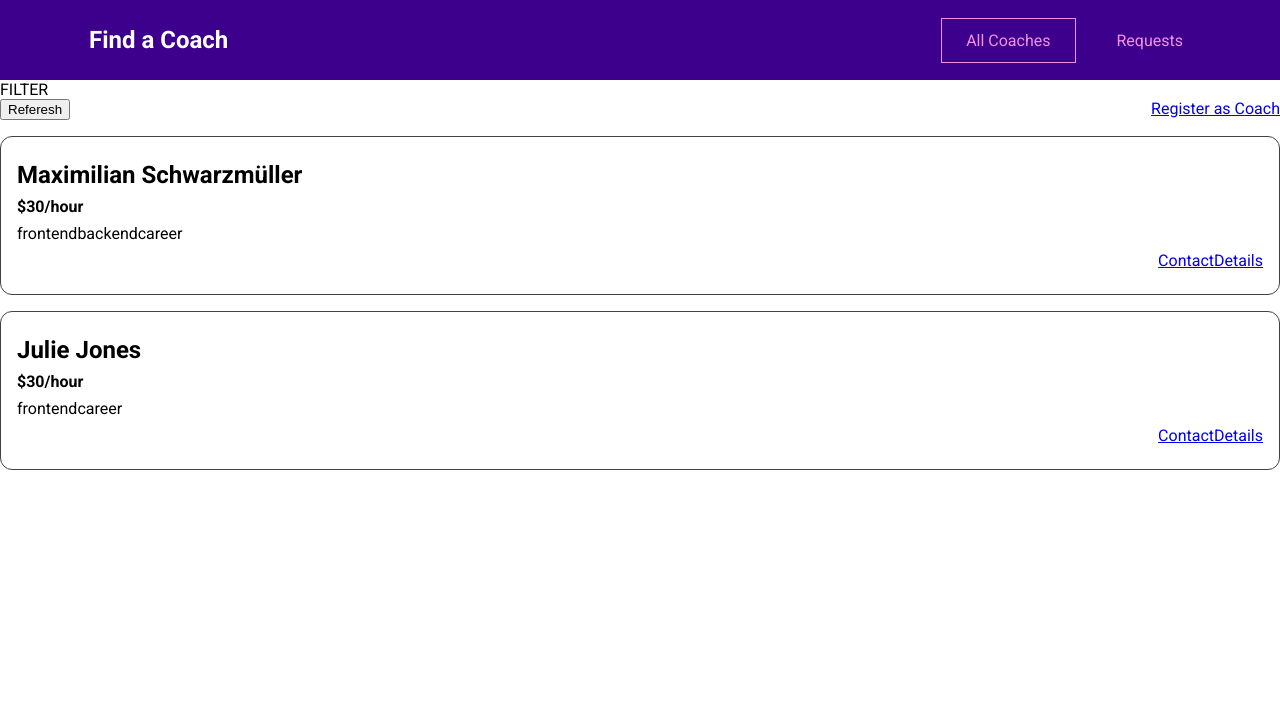
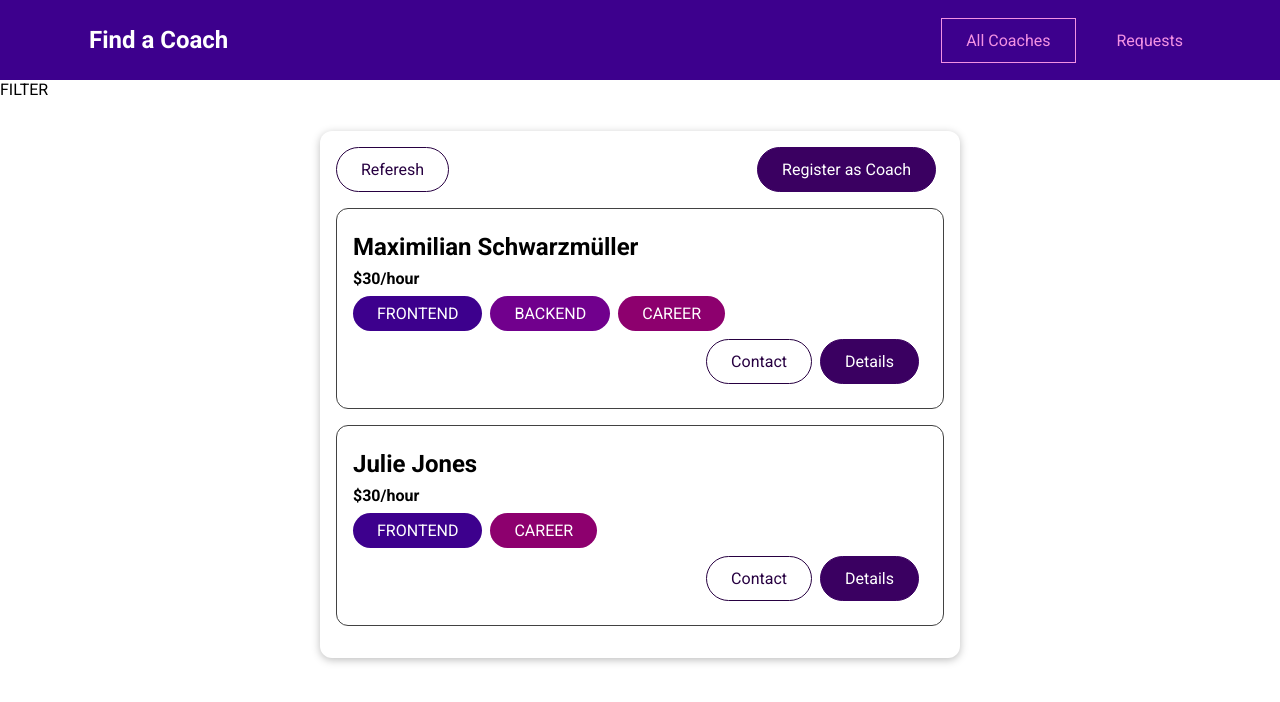
Before and after one commit to Xobaib/coach-finder-compositionAPI, a Vue app: page /coaches in a window 1280 px wide. Shown: the top 702 px of the page. Built offline with nearby package versions, Linux system fonts and the light colour scheme.

Commit message:
11 Adding a Couple of Base Components (Base Card, Base Button, Base Badge)

```diff
--- a/src/components/coaches/CoachItem.vue
+++ b/src/components/coaches/CoachItem.vue
@@ -21,11 +21,18 @@
     <h3>{{ fullName }}</h3>
     <h4>${{ rate }}/hour</h4>
     <div>
-      <span v-for="area in areas" :key="area">{{ area }}</span>
+      <BaseBadge
+        v-for="area in areas"
+        :key="area"
+        :title="area"
+        :type="area"
+      ></BaseBadge>
     </div>
     <div class="actions">
-      <RouterLink :to="coachContactLink">Contact</RouterLink>
-      <RouterLink :to="coachDetailsLink">Details</RouterLink>
+      <BaseButton mode="outline" link :to="coachContactLink"
+        >Contact</BaseButton
+      >
+      <BaseButton link :to="coachDetailsLink">Details</BaseButton>
     </div>
   </li>
 </template>
--- /dev/null
+++ b/src/components/ui/BaseBadge.vue
@@ -0,0 +1,41 @@
+<script setup>
+import { defineProps, computed } from 'vue';
+
+const props = defineProps(['title', 'type']);
+
+const text = computed(() => {
+  return props.title.toUpperCase();
+});
+</script>
+
+<template>
+  <span class="badge" :class="type">
+    {{ text }}
+  </span>
+</template>
+
+<style scoped>
+.badge {
+  background-color: #ccc;
+  color: #252525;
+  border-radius: 30px;
+  padding: 0.5rem 1.5rem;
+  display: inline-block;
+  margin-right: 0.5rem;
+}
+
+.frontend {
+  background-color: #3d008d;
+  color: white;
+}
+
+.backend {
+  background-color: #71008d;
+  color: white;
+}
+
+.career {
+  background-color: #8d006e;
+  color: white;
+}
+</style>
--- /dev/null
+++ b/src/components/ui/BaseButton.vue
@@ -0,0 +1,77 @@
+<script setup>
+import { defineProps } from 'vue';
+
+// const props = defineProps(['link', 'to', 'mode']);
+
+const props = defineProps({
+  link: {
+    type: Boolean,
+    required: false,
+    default: false,
+  },
+  to: {
+    type: String,
+    required: false,
+    default: '/',
+  },
+  mode: {
+    type: String,
+    required: false,
+    default: null,
+  },
+});
+
+console.log(props.link);
+</script>
+
+<template>
+  <button v-if="!link" :class="mode">
+    <slot></slot>
+  </button>
+  <RouterLink v-else :to="to" :class="mode">
+    <slot></slot>
+  </RouterLink>
+</template>
+
+<style scoped>
+button,
+a {
+  text-decoration: none;
+  padding: 0.75rem 1.5rem;
+  font: inherit;
+  background-color: #3a0061;
+  border: 1px solid #3a0061;
+  color: white;
+  cursor: pointer;
+  border-radius: 30px;
+  margin-right: 0.5rem;
+  display: inline-block;
+}
+
+a:hover,
+a:active,
+button:hover,
+button:active {
+  background-color: #270041;
+  border-color: #270041;
+}
+
+.flat {
+  background-color: transparent;
+  color: #3a0061;
+  border: none;
+}
+
+.outline {
+  background-color: transparent;
+  border-color: #270041;
+  color: #270041;
+}
+
+.flat:hover,
+.flat:active,
+.outline:hover,
+.outline:active {
+  background-color: #edd2ff;
+}
+</style>
--- /dev/null
+++ b/src/components/ui/BaseCard.vue
@@ -0,0 +1,15 @@
+<template>
+  <div class="card">
+    <slot></slot>
+  </div>
+</template>
+
+<style scoped>
+.card {
+  border-radius: 12px;
+  box-shadow: 0 2px 8px rgba(0, 0, 0, 0.26);
+  padding: 1rem;
+  margin: 2rem auto;
+  max-width: 40rem;
+}
+</style>
--- a/src/pages/coaches/CoachesList.vue
+++ b/src/pages/coaches/CoachesList.vue
@@ -18,9 +18,10 @@
 <template>
   <section>FILTER</section>
   <section>
+    <BaseCard>
       <div class="controls">
-      <button>Referesh</button>
-      <RouterLink to="/register">Register as Coach</RouterLink>
+        <BaseButton mode="outline">Referesh</BaseButton>
+        <BaseButton to="/register" link>Register as Coach</BaseButton>
       </div>
       <ul v-if="hasCoaches">
         <CoachItem
@@ -34,6 +35,7 @@
         />
       </ul>
       <h3 v-else>No coaches Found!</h3>
+    </BaseCard>
   </section>
 </template>
 
@@ -46,6 +48,7 @@
 
 .controls {
   display: flex;
+
   justify-content: space-between;
 }
 </style>
```
Also changed, not shown: src/main.js (+7 -1 lines). Lines whose indentation alone changed are shown as unchanged.
